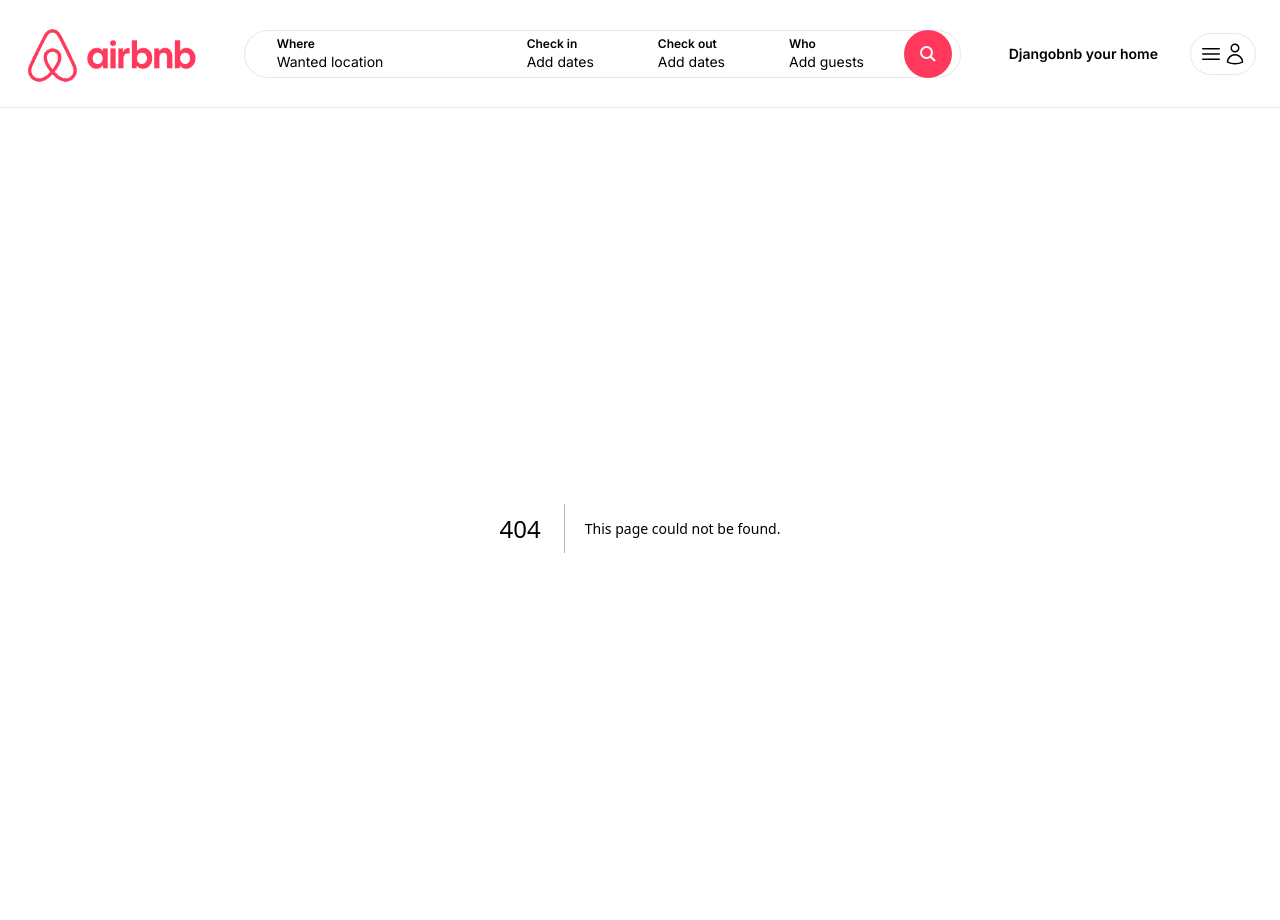
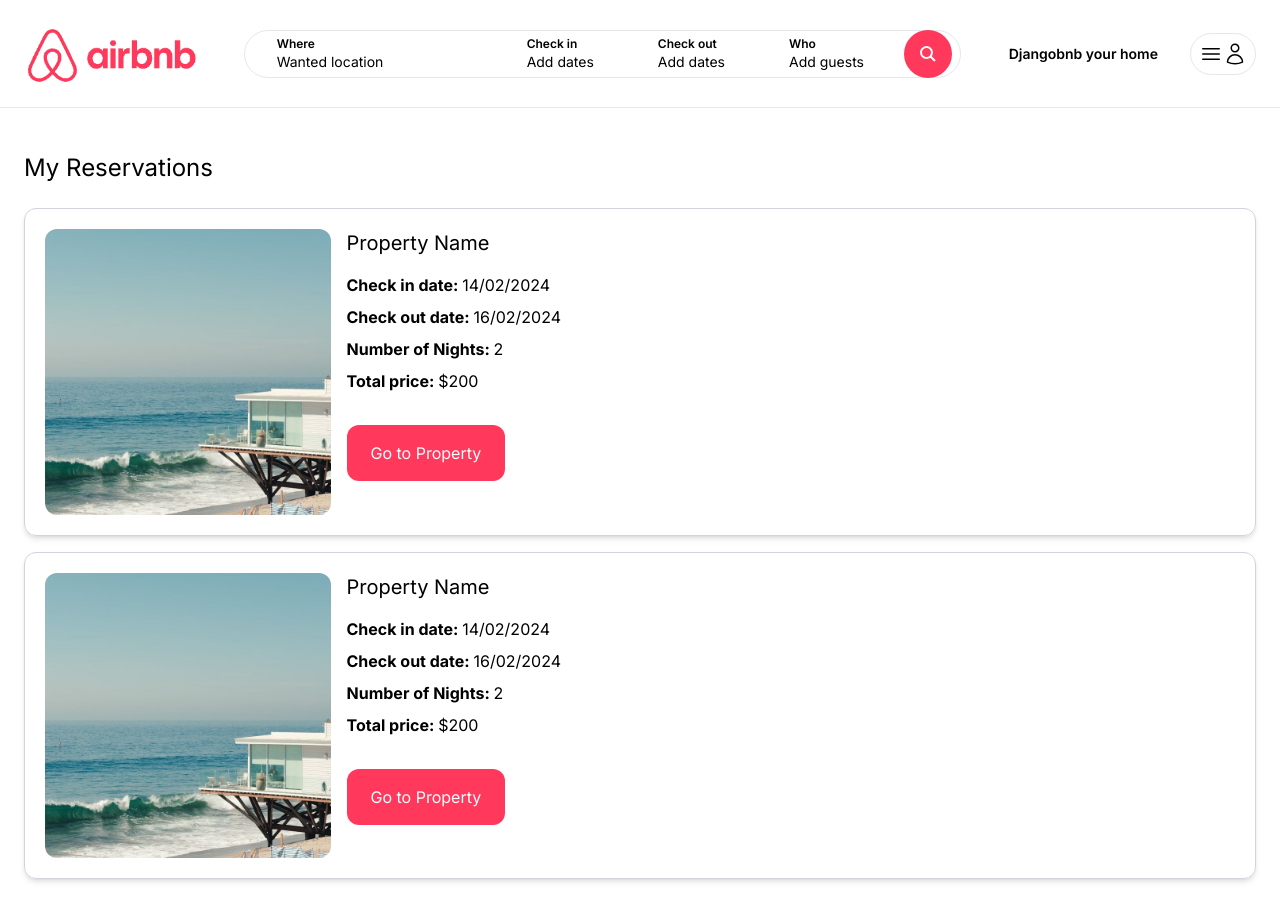
Before and after one commit to ThorondorManwe/djangoBnb, a Next.js app: page /myreservations in a window 1280 px wide. Before the commit this address had no page. Shown: the top 920 px of the page. Built offline with nearby package versions, Linux system fonts and the light colour scheme.

Commit message:
My reservations

```diff
--- /dev/null
+++ b/app/myreservations/page.tsx
@@ -0,0 +1,68 @@
+import React from "react";
+import Image from "next/image";
+
+const MyReservationsPage = () => {
+    return (
+        <main className="max-w-[1500px] mx-auto px-6 pb-6">
+            <h1 className="my-6 text-2xl">My Reservations</h1>
+
+            <div className="space-y-4">
+
+                <div className="p-5 grid grid-cols-1 md:grid-cols-4 gap-4 shadow-md border border-gray-300 rounded-xl">
+                    <div className="col-span-1">
+                        <div className="relative overflow-hidden aspect-square rounded-xl">
+                            <Image
+                                fill
+                                src="/beach_1.jpg"
+                                className="hover:scale-110 object-cover transition h-full w-full"
+                                alt="Beach house"
+                            />
+                        </div>
+                    </div>
+
+                    <div className="col-span-1 md:col-span-3">
+                        <h2 className="mb-4 text-xl">Property Name</h2>
+
+                        <p className="mb-2"><strong>Check in date: </strong>14/02/2024</p>
+                        <p className="mb-2"><strong>Check out date: </strong>16/02/2024</p>
+
+                        <p className="mb-2"><strong>Number of Nights: </strong>2</p>
+                        <p className="mb-2"><strong>Total price: </strong>$200</p>
+
+                        <div className="mt-6 inline-block cursor-pointer py-4 px-6 bg-airbnb text-white rounded-xl ">Go to Property</div>
+                    </div>
+
+                </div>
+
+                <div className="p-5 grid grid-cols-1 md:grid-cols-4 gap-4 shadow-md border border-gray-300 rounded-xl">
+                    <div className="col-span-1">
+                        <div className="relative overflow-hidden aspect-square rounded-xl">
+                            <Image
+                                fill
+                                src="/beach_1.jpg"
+                                className="hover:scale-110 object-cover transition h-full w-full"
+                                alt="Beach house"
+                            />
+                        </div>
+                    </div>
+
+                    <div className="col-span-1 md:col-span-3">
+                        <h2 className="mb-4 text-xl">Property Name</h2>
+
+                        <p className="mb-2"><strong>Check in date: </strong>14/02/2024</p>
+                        <p className="mb-2"><strong>Check out date: </strong>16/02/2024</p>
+
+                        <p className="mb-2"><strong>Number of Nights: </strong>2</p>
+                        <p className="mb-2"><strong>Total price: </strong>$200</p>
+
+                        <div className="mt-6 inline-block cursor-pointer py-4 px-6 bg-airbnb text-white rounded-xl ">Go to Property</div>
+                    </div>
+
+                </div>
+
+            </div>
+        </main>
+    );
+};
+
+export default MyReservationsPage;
```
